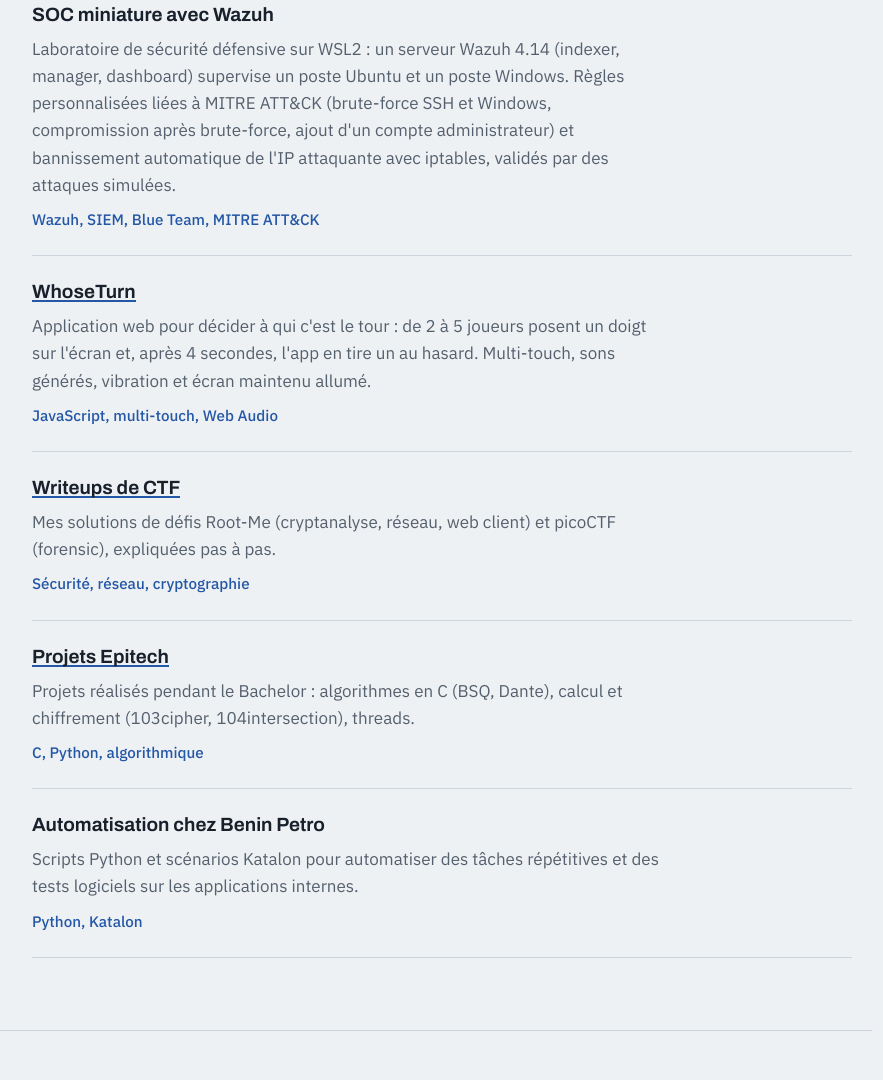
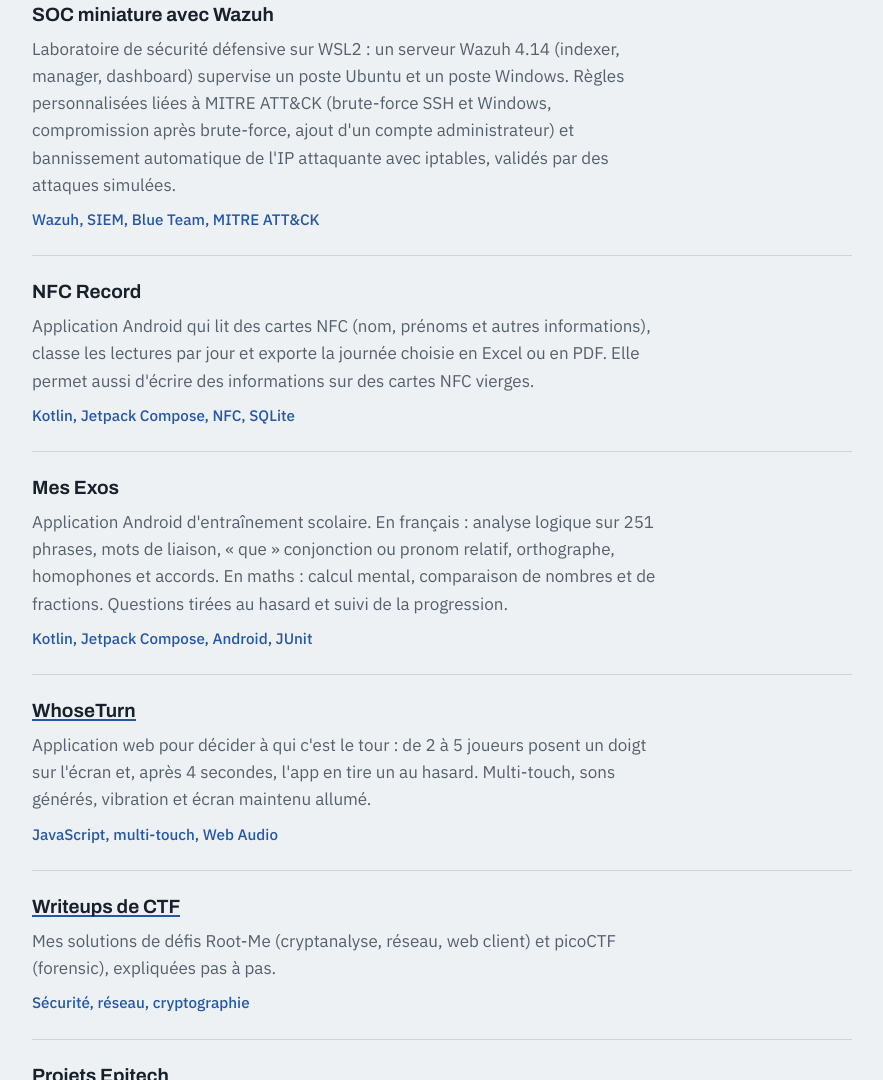
Before and after one commit to jervis736/jervis736.github.io, a plain HTML site: page index.html in a window 1280 px wide. Shown: the part 2517-3597 px from the top of the page, without its empty margins (328-1211 px from the left). Drawn offline with Linux system fonts and the light colour scheme.

Commit message:
Ajout des projets SOC Wazuh, NFC Record, Mes Exos et WhoseTurn

```diff
--- a/index.html
+++ b/index.html
@@ -139,6 +139,16 @@
           <p class="tags">Wazuh, SIEM, Blue Team, MITRE ATT&amp;CK</p>
         </li>
         <li>
+          <h3>NFC Record</h3>
+          <p>Application Android qui lit des cartes NFC (nom, prénoms et autres informations), classe les lectures par jour et exporte la journée choisie en Excel ou en PDF. Elle permet aussi d'écrire des informations sur des cartes NFC vierges.</p>
+          <p class="tags">Kotlin, Jetpack Compose, NFC, SQLite</p>
+        </li>
+        <li>
+          <h3>Mes Exos</h3>
+          <p>Application Android d'entraînement scolaire. En français : analyse logique sur 251 phrases, mots de liaison, « que » conjonction ou pronom relatif, orthographe, homophones et accords. En maths : calcul mental, comparaison de nombres et de fractions. Questions tirées au hasard et suivi de la progression.</p>
+          <p class="tags">Kotlin, Jetpack Compose, Android, JUnit</p>
+        </li>
+        <li>
           <h3><a href="https://claude.ai/artifact/2gxSSMgLdkPN2Zt6FLQH63" target="_blank" rel="noopener">WhoseTurn</a></h3>
           <p>Application web pour décider à qui c'est le tour : de 2 à 5 joueurs posent un doigt sur l'écran et, après 4 secondes, l'app en tire un au hasard. Multi-touch, sons générés, vibration et écran maintenu allumé.</p>
           <p class="tags">JavaScript, multi-touch, Web Audio</p>
```
